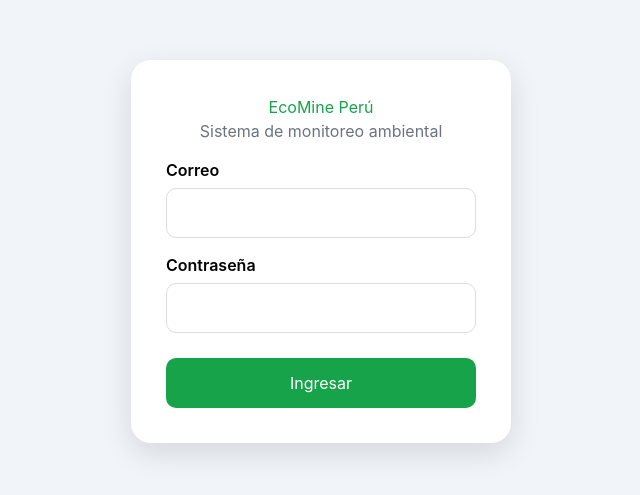
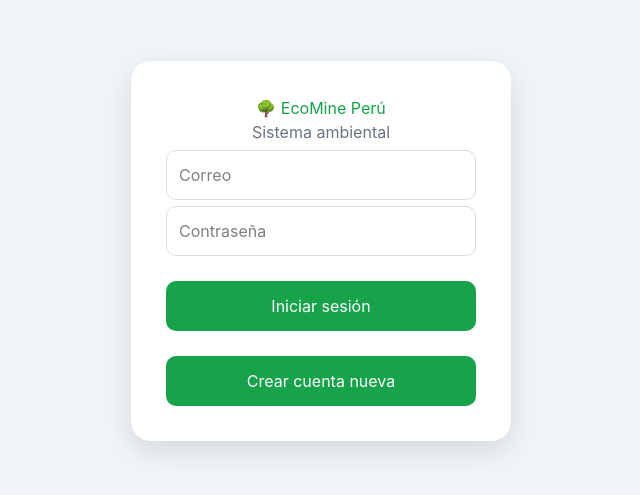
Before and after one commit to Jairo-hub-pixel/ecomine-peru, a React (Vite) app: page /login in a window 1280 px wide. Shown: the part 149-644 px from the top of the page, without its empty margins (319-959 px from the left). Built offline with nearby package versions, Linux system fonts and the light colour scheme.

Commit message:
Agregue registro de usuarios y mejoras del sistema

```diff
--- a/src/context/AuthContext.jsx
+++ b/src/context/AuthContext.jsx
@@ -1,48 +1,68 @@
-import { createContext, useContext, useState } from "react";
-
-const AuthContext = createContext();
+import { createContext,useContext,useState } from "react";
 
 
-export function AuthProvider({ children }) {
-
-
-  const [user, setUser] = useState(() => {
-
-    const guardado =
-      localStorage.getItem("usuario");
-
-    return guardado
-      ? JSON.parse(guardado)
-      : null;
-
-  });
+const AuthContext=createContext();
 
 
 
-  const login = (email, password) => {
+export function AuthProvider({children}){
 
 
-    if (
-      email === "admin@ecomine.com" &&
-      password === "123456"
-    ) {
+const [user,setUser]=useState(
+
+JSON.parse(
+localStorage.getItem("usuario")
+)
+
+);
 
 
-      const usuario = {
 
-        nombre: "Administrador",
+const login=(email,password)=>{
+
+
+const usuarios =
+
+JSON.parse(
+localStorage.getItem("usuarios")
+)
+||
+[];
+
+
+
+const encontrado = usuarios.find(
+
+u=>
+
+u.email===email &&
+u.password===password
+
+);
+
+
+
+if(
+email==="admin@ecomine.com"
+&&
+password==="123456"
+){
+
+
+const admin={
+
+nombre:"Administrador",
 
 email
 
 };
 
 
-      setUser(usuario);
-
+setUser(admin);
 
 localStorage.setItem(
 "usuario",
-        JSON.stringify(usuario)
+JSON.stringify(admin)
 );
 
 
@@ -51,13 +71,81 @@ export function AuthProvider({ children }) {
 }
 
 
+
+if(encontrado){
+
+
+setUser(encontrado);
+
+
+localStorage.setItem(
+"usuario",
+JSON.stringify(encontrado)
+);
+
+
+return true;
+
+
+}
+
+
+
 return false;
+
 
 };
 
 
 
-  const logout = () => {
+
+
+
+const register=(nombre,email,password)=>{
+
+
+const usuarios =
+
+JSON.parse(
+localStorage.getItem("usuarios")
+)
+||
+[];
+
+
+
+usuarios.push({
+
+nombre,
+
+email,
+
+password
+
+});
+
+
+
+localStorage.setItem(
+
+"usuarios",
+
+JSON.stringify(usuarios)
+
+);
+
+
+
+return true;
+
+
+};
+
+
+
+
+
+const logout=()=>{
 
 
 setUser(null);
@@ -72,25 +160,39 @@ export function AuthProvider({ children }) {
 
 
 
-  return (
+
+
+return(
 
 <AuthContext.Provider
 
 value={{
+
 user,
+
 login,
+
+register,
+
 logout
+
 }}
 
 >
 
+
 {children}
+
 
 </AuthContext.Provider>
 
+
 );
 
+
 }
+
+
 
 
 
--- a/src/pages/Login.jsx
+++ b/src/pages/Login.jsx
@@ -7,29 +7,39 @@ import "./Login.css";
 export default function Login(){
 
 
+const [modo,setModo]=useState("login");
+
+
+const [nombre,setNombre]=useState("");
+
 const [email,setEmail]=useState("");
 
 const [password,setPassword]=useState("");
 
-const {login}=useAuth();
+
+const {login,register}=useAuth();
 
 const navigate=useNavigate();
 
 
 
-const entrar=(e)=>{
+
+
+const enviar=(e)=>{
 
 
 e.preventDefault();
 
 
 
-const valido =
-login(email,password);
+if(modo==="login"){
+
+
+const ok = login(email,password);
 
 
 
-if(valido){
+if(ok){
 
 navigate("/");
 
@@ -37,12 +47,39 @@ navigate("/");
 
 else{
 
-alert("Usuario o contraseña incorrectos");
+alert("Datos incorrectos");
+
+}
+
+
+
+}else{
+
+
+const ok = register(
+nombre,
+email,
+password
+);
+
+
+
+if(ok){
+
+alert("Cuenta creada");
+
+setModo("login");
+
+}
+
+
 
 }
 
 
 };
+
+
 
 
 
@@ -55,28 +92,44 @@ return(
 <div className="login-card">
 
 
+
 <h1>
-EcoMine Perú
+🌳 EcoMine Perú
 </h1>
 
 
+
 <p>
-Sistema de monitoreo ambiental
+Sistema ambiental
 </p>
 
 
 
-<form onSubmit={entrar}>
+
+<form onSubmit={enviar}>
 
 
-<label>
-Correo
-</label>
+{modo==="registro" && (
+
+<input
+
+placeholder="Nombre"
+
+value={nombre}
+
+onChange={
+e=>setNombre(e.target.value)
+}
+
+/>
+
+)}
+
 
 
 <input
 
-type="email"
+placeholder="Correo"
 
 value={email}
 
@@ -88,15 +141,12 @@ e=>setEmail(e.target.value)
 
 
 
-<label>
-Contraseña
-</label>
-
-
 
 <input
 
 type="password"
+
+placeholder="Contraseña"
 
 value={password}
 
@@ -108,14 +158,56 @@ e=>setPassword(e.target.value)
 
 
 
+
 <button>
 
-Ingresar
+{
+modo==="login"
+?
+"Iniciar sesión"
+:
+"Crear cuenta"
+}
 
 </button>
 
 
+
 </form>
+
+
+
+
+<button
+
+className="cambiar"
+
+onClick={()=>
+
+setModo(
+modo==="login"
+?
+"registro"
+:
+"login"
+)
+
+}
+
+>
+
+
+{
+modo==="login"
+?
+"Crear cuenta nueva"
+:
+"Ya tengo cuenta"
+}
+
+
+</button>
+
 
 
 </div>
@@ -126,5 +218,4 @@ Ingresar
 
 );
 
-
 }
```
Lines whose indentation alone changed are shown as unchanged.
